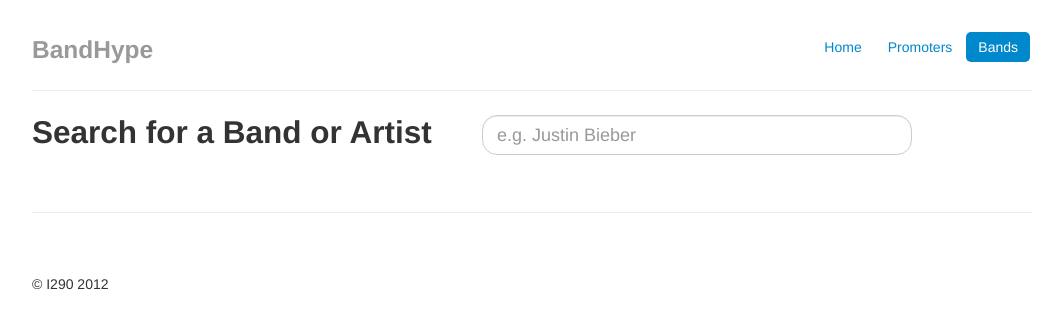
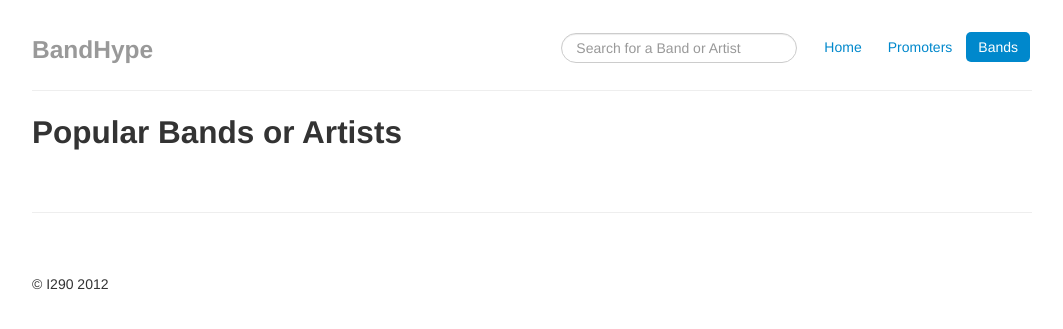
Before and after one commit to rahulkgupta/bandhype, a Django app: page /bands in a window 1280 px wide. Shown: the top 329 px of the page, without its empty margins (108-1171 px from the left). Run offline with Django 3.2, Linux system fonts and the light colour scheme; some libraries are stand-ins or nearby versions.

Commit message:
Visual changes

```diff
--- a/bandhype/bands/static/css/bands.css
+++ b/bandhype/bands/static/css/bands.css
@@ -1,8 +1,6 @@
 #search
 {
     margin-top: 3px;
-    margin-right: 120px;
-    width: 400px;
-    height: 30px;
-    font-size: 18px;
+    margin-right: 15px;
+
 }
--- a/bandhype/bands/static/css/promoters.css
+++ b/bandhype/bands/static/css/promoters.css
@@ -1,8 +1,5 @@
 #search
 {
     margin-top: 3px;
-    margin-right: 210px;
-    width: 400px;
-    height: 30px;
-    font-size: 18px;
+    margin-right: 15px;
 }
--- a/bandhype/bands/templates/bands.html
+++ b/bandhype/bands/templates/bands.html
@@ -94,20 +94,21 @@
     <div class="container">
 
       <div class="masthead">
-        <ul class="nav nav-pills pull-right">
+         <ul class="nav nav-pills pull-right">
           <li><a href="/">Home</a></li>
-          <li ><a href="/promoters">Promoters</a></li>
-          <li class="active"><a href="">Bands</a></li>
+          <li><a href="">Promoters</a></li>
+          <li class="active"><a href="/bands">Bands</a></li>
         </ul>
+        <form class="pull-right">
+          <input type="text" id="search" class="search-query" placeholder="Search for a Band or Artist">
+        </form>
 
         <h3 class="muted">BandHype</h3>
         <hr>
       </div>
 
-      <form class="pull-right">
-        <input type="text" id="search" class="search-query" placeholder="e.g. Justin Bieber">
-      </form>
-        <h2>Search for a Band or Artist</h2>
+
+        <h2>Popular Bands or Artists</h2>
 
 
       <!-- Example row of columns -->
```
Also changed, not shown: bandhype/bands/templates/promoters.html (+5 -4 lines).
